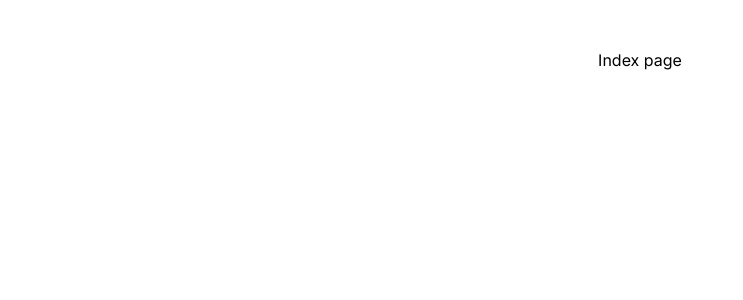
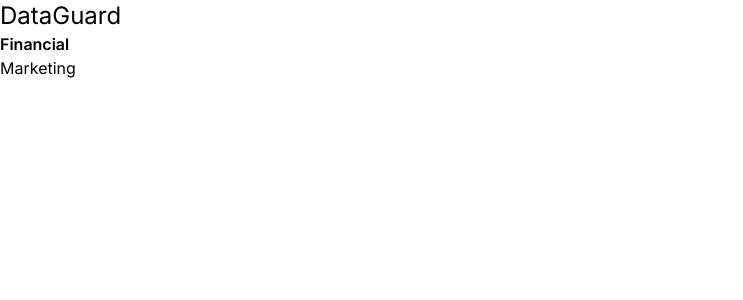
Before and after one commit to alidadaashi/plugins, a React (Vite) app: page / in a window 1280 px wide. Shown: the top 300 px of the page, without its empty margins (0-743 px from the left). Built offline with nearby package versions, Linux system fonts and the light colour scheme; a web font is replaced by a local one.

Commit message:
add router and pages

```diff
--- a/src/App.tsx
+++ b/src/App.tsx
@@ -1,11 +1,14 @@
-
+// import { Router } from "react-router-dom";
+import { BrowserRouter } from 'react-router-dom';
+import Router from './Routes';
+import Sidebar from './components/Sidebar';
 function App() {
-
-
   return (
-    <div className='flex min-h-screen flex-col items-center p-4 lg:p-12'>
-
-      Index page
+    <div>
+      <BrowserRouter>
+        <Sidebar />
+        <Router />
+      </BrowserRouter>
     </div>
   );
 }
--- /dev/null
+++ b/src/Routes.tsx
@@ -0,0 +1,17 @@
+import * as React from 'react';
+import { Route, Routes } from 'react-router-dom';
+import FinancialPage from './pages/financial';
+import MarketingPage from './pages/marketing';
+import PersonnelPage from './pages/personnel';
+
+const Router: React.FC = () => {
+  return (
+    <Routes>
+      <Route path='/financial' element={<FinancialPage />} />
+      <Route path='/' element={<MarketingPage />} />
+      <Route path='/personnel' element={<PersonnelPage />} />
+    </Routes>
+  );
+};
+
+export default Router;
--- /dev/null
+++ b/src/components/Sidebar/index.tsx
@@ -0,0 +1,18 @@
+import { Link, useNavigate } from 'react-router-dom';
+
+const Sidebar: React.FC<{}> = () => {
+  const navigat = useNavigate();
+  return (
+    <div>
+      <h1 className='text-2xl' onClick={() => navigat('/')}>
+        DataGuard
+      </h1>
+      <ul>
+        <li className='font-semibold'>
+          <Link to='/financial'>Financial </Link>{' '}
+        </li>
+      </ul>
+    </div>
+  );
+};
+export default Sidebar;
--- /dev/null
+++ b/src/pages/financial/index.tsx
@@ -0,0 +1,8 @@
+const FinancialPage: React.FC = () => {
+  return (
+    <div>
+      <h1>Financial</h1>
+    </div>
+  );
+}
+export default FinancialPage;
--- /dev/null
+++ b/src/pages/marketing/index.tsx
@@ -0,0 +1,8 @@
+const MarketingPage : React.FC = () => {
+  return (
+    <div>
+      <h1>Marketing</h1>
+    </div>
+  );
+}
+export default MarketingPage;
--- /dev/null
+++ b/src/pages/personnel/index.tsx
@@ -0,0 +1,8 @@
+const PersonnelPage: React.FC = () => {
+  return (
+    <div>
+      <h1>Personnel</h1>
+    </div>
+  );
+};
+export default PersonnelPage;
```
